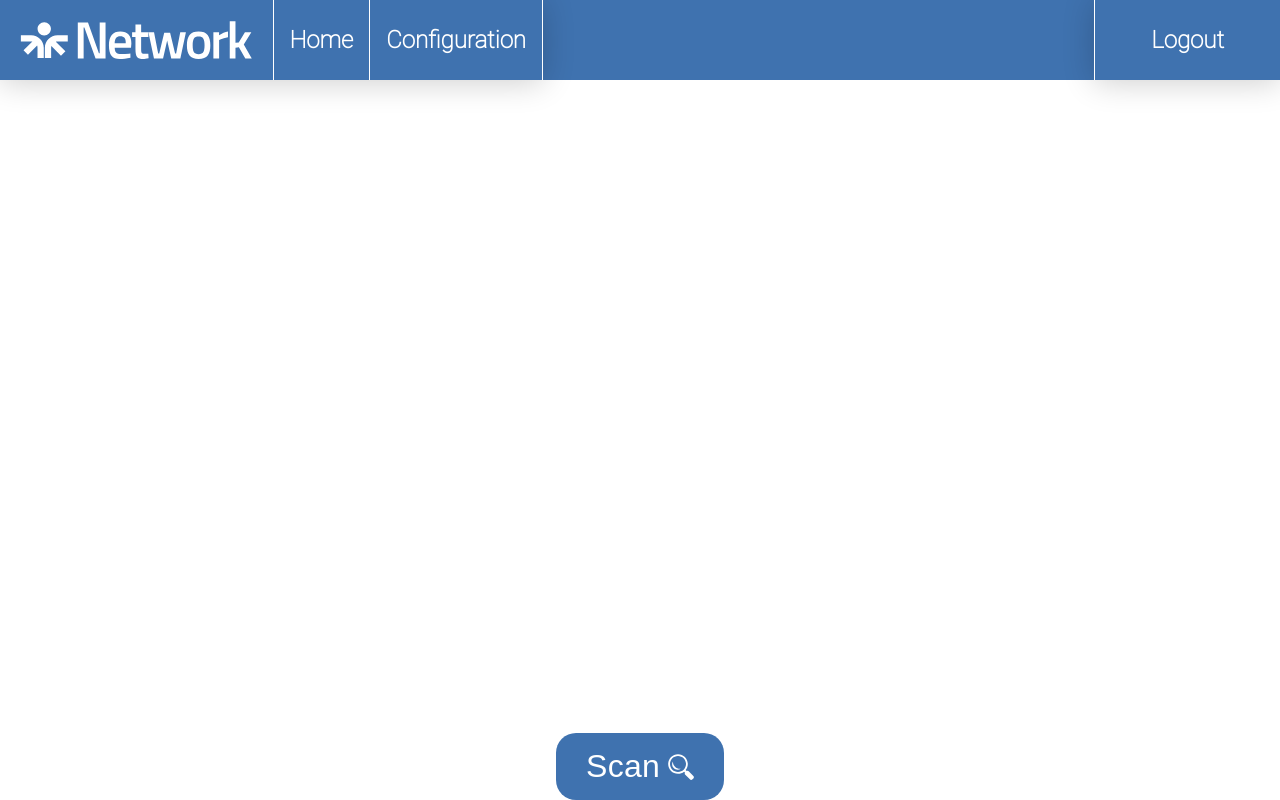
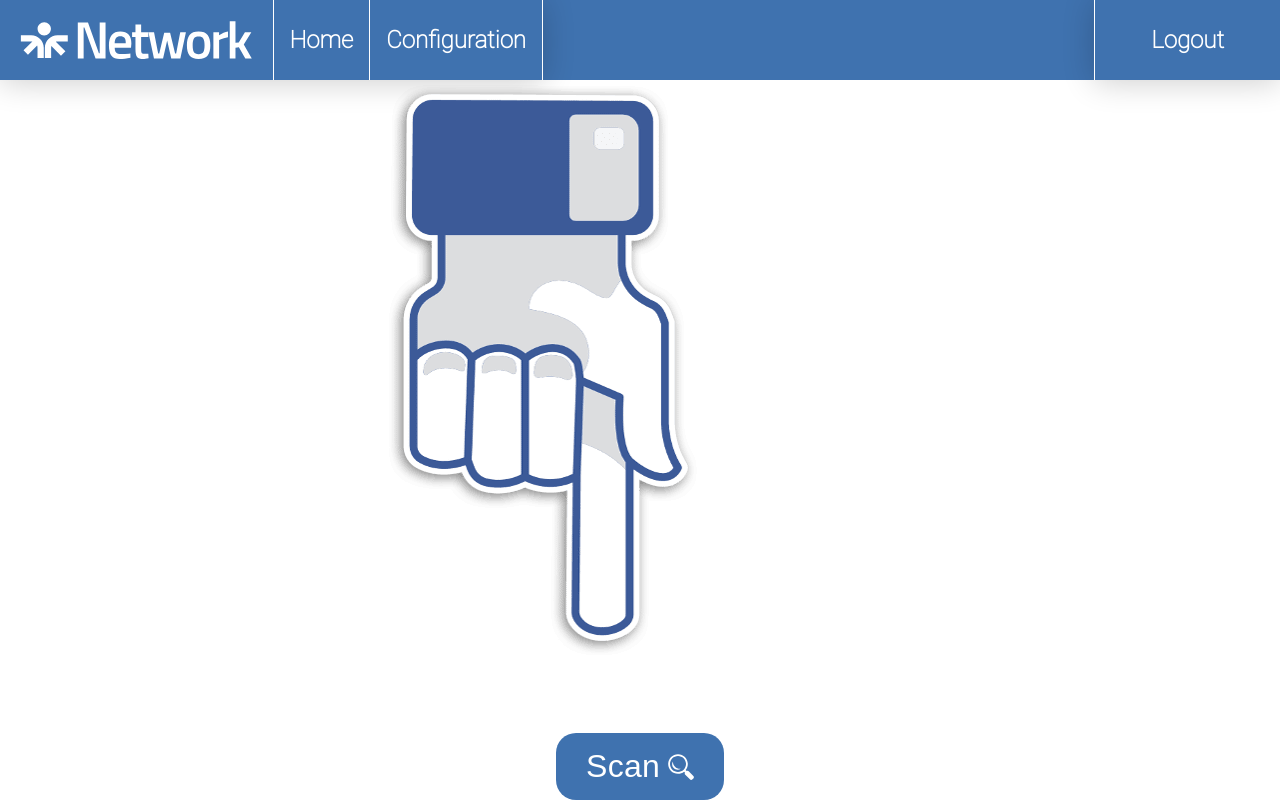
Before and after one commit to ImADude12/NetworkMapper, a React (Create React App) app in the folder web/frontend/: page /home in a window 1280 px wide. Built offline with nearby package versions, Linux system fonts and the light colour scheme.

Commit message:
added log out

```diff
--- a/web/frontend/src/Pages/Home/Graph.jsx
+++ b/web/frontend/src/Pages/Home/Graph.jsx
@@ -2,11 +2,22 @@ import React, { useRef, useEffect, useState } from "react";
 import * as d3 from "d3";
 import computer from "../../assets/images/computer.svg";
 import router from "../../assets/images/router.svg";
+import styled from "styled-components";
 function validate(x, a = 50, b = 450) {
   if (x < a) x = a;
   if (x > b) x = b;
   return x;
 }
+
+const StyledSvg = styled.svg`
+  height: 100%;
+  width: 100%;
+  .node-img {
+    &:hover {
+      cursor: pointer;
+    }
+  }
+`;
 
 const drag = (simulation) => {
   function dragstarted(event) {
@@ -81,6 +92,7 @@ export const Graph = ({ data, onOpenModal }) => {
       .append("svg:image")
       .attr("width", 20)
       .attr("height", 24)
+      .attr("class", "node-img")
       .call(drag(simulation))
       .attr("xlink:href", (node) =>
         node.type === "Computer" ? computer : router
@@ -101,5 +113,5 @@ export const Graph = ({ data, onOpenModal }) => {
     });
   }, [data, onOpenModal, size]);
 
-  return <svg style={{ height: "100%", width: "100%" }} ref={svgRef}></svg>;
+  return <StyledSvg ref={svgRef}></StyledSvg>;
 };
--- a/web/frontend/src/Pages/Home/index.jsx
+++ b/web/frontend/src/Pages/Home/index.jsx
@@ -8,7 +8,7 @@ import PuffLoader from "react-spinners/PuffLoader";
 import search from "../../assets/icons/search.svg";
 import { Image } from "../../Shared/Image";
 import Modal from "./Modal";
-
+import finger from "../../assets/images/finger.png";
 const GraphWrapper = styled.div`
   height: 800px;
   width: 90%;
@@ -25,12 +25,41 @@ const Container = styled.div`
   align-items: center;
 `;
 
+const FingerContainer = styled.div`
+  display: flex;
+  position: relative;
+  width: 100%;
+  height: 100%;
+`;
+
+const FingerImg = styled.img`
+  transform: rotate(90deg);
+  animation: MoveUpDown 1s linear infinite;
+  position: absolute;
+  right: 35%;
+
+  @media ${({ theme }) => theme.media.fromMobile} {
+    right: 45%;
+  }
+  @keyframes MoveUpDown {
+    0%,
+    100% {
+      transform: translateY(100px);
+    }
+    50% {
+      transform: translateY(0);
+    }
+  }
+`;
+
 export const Home = () => {
   const [data, setData] = useState(null);
   const [isLoading, setIsLoading] = useState(false);
+  const [isStarted, setIsStarted] = useState(false);
   const theme = useTheme();
 
   const onScan = () => {
+    setIsStarted(true);
     setIsLoading(true);
     axios.get("http://localhost:3030/").then((res) => {
       setData(res.data);
@@ -47,9 +76,9 @@ export const Home = () => {
     setModalChildren(
       <>
         <img style={{ height: "200px", width: "80%" }} alt="" src={props.img} />
-        <div>
-          <p>IP: {props.ip}</p>
-          <p>OS: {props.os}</p>
+        <div style={{ textAlign: "center" }}>
+          <p>{props.ip}</p>
+          <p>{props.os}</p>
         </div>
       </>
     );
@@ -62,13 +91,19 @@ export const Home = () => {
         children={modalChildren}
         handleClose={() => setIsOpen(false)}
       />
-      <Navbar />
+      <Navbar currPage={"home"} />
       <Container>
         <GraphWrapper>
-          {isLoading ? (
-            <PuffLoader color={theme.colors.primary} />
+          {isStarted ? (
+            isLoading ? (
+              <PuffLoader color={theme.colors.primary} />
+            ) : (
+              <Graph data={data} onOpenModal={onOpenModal} />
+            )
           ) : (
-            <Graph data={data} onOpenModal={onOpenModal} />
+            <FingerContainer>
+              <FingerImg src={finger} />
+            </FingerContainer>
           )}
         </GraphWrapper>
         <Button size="lg" onClick={() => onScan()}>
--- a/web/frontend/src/Shared/Navbar.jsx
+++ b/web/frontend/src/Shared/Navbar.jsx
@@ -1,7 +1,8 @@
 import styled from "styled-components";
-import { Button } from "./Button";
 import { Image } from "./Image";
 import Logo from "../assets/images/Logo.svg";
+import { useNavigate } from "react-router-dom";
+import axios from "axios";
 
 const Wrapper = styled.div`
   display: flex;
@@ -23,7 +24,7 @@ const Container = styled.nav`
   height: 80px;
 `;
 
-const Navitem = styled.a`
+const NavItem = styled.a`
   color: white;
   display: flex;
   align-items: center;
@@ -47,17 +48,26 @@ const LogoContainer = styled.div`
   height: 100%;
 `;
 
-export const Navbar = () => (
+export const Navbar = () => {
+  const navigate = useNavigate();
+
+  const logout = () => {
+    axios.post("http://localhost:3030/logout").then(() => navigate("/"));
+  };
+  return (
     <Container>
       <Wrapper>
         <LogoContainer>
           <Image src={Logo} />
         </LogoContainer>
-      <Navitem>Home</Navitem>
-      <Navitem>Configuration</Navitem>
+        <NavItem onClick={() => navigate("/home")}>Home</NavItem>
+        <NavItem>Configuration</NavItem>
       </Wrapper>
       <Wrapper isRight>
-      <Navitem style={{ padding: "0 56px" }}>Logout</Navitem>
+        <NavItem onClick={() => logout()} style={{ padding: "0 56px" }}>
+          Logout
+        </NavItem>
       </Wrapper>
     </Container>
   );
+};
```
Also changed, not shown: web/frontend/src/Pages/Configuration/Credentails.jsx (added), web/frontend/src/Pages/Configuration/ScanType.jsx (added), web/frontend/src/Pages/Configuration/index.jsx (added), web/frontend/src/assets/images/finger.png (added), 1 other file (tests, documents, lock files or other folders). Lines whose indentation alone changed are shown as unchanged.
